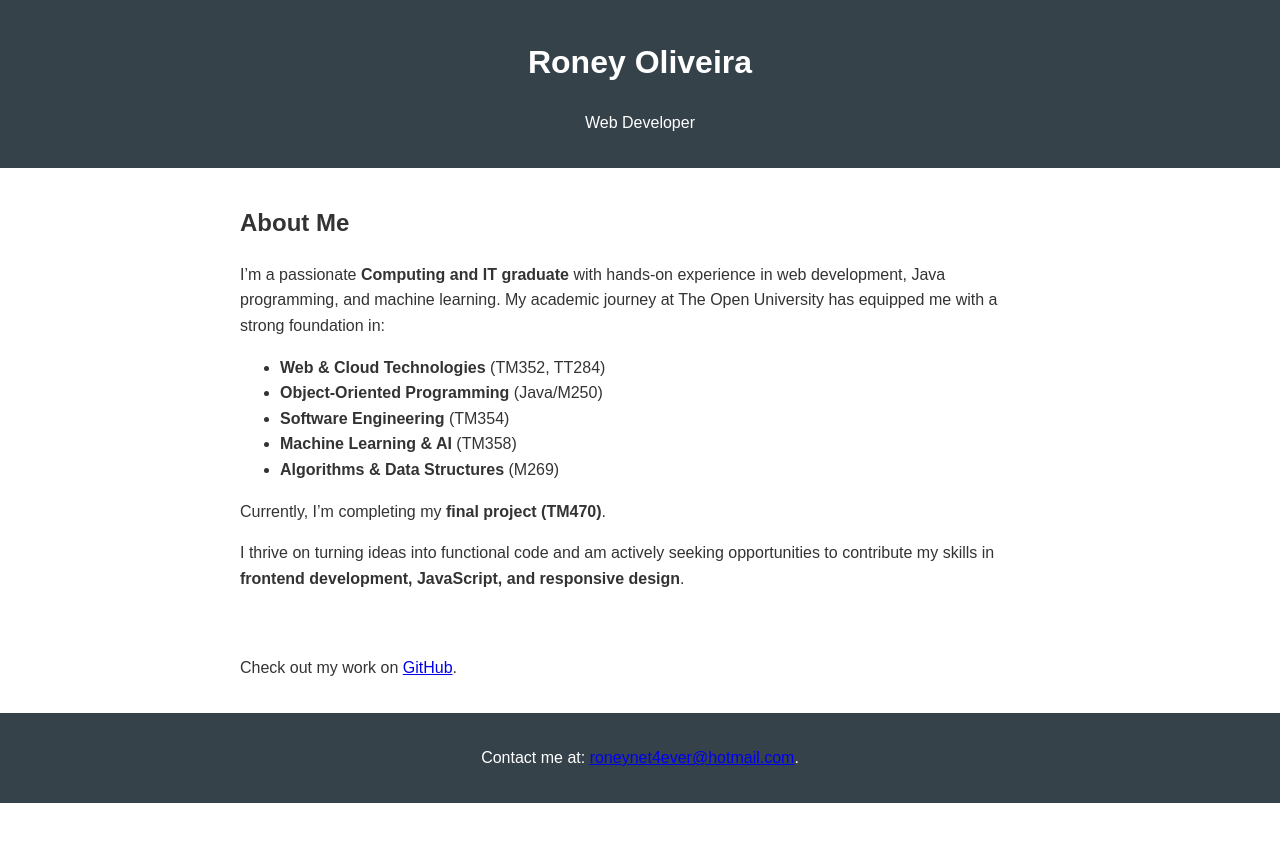
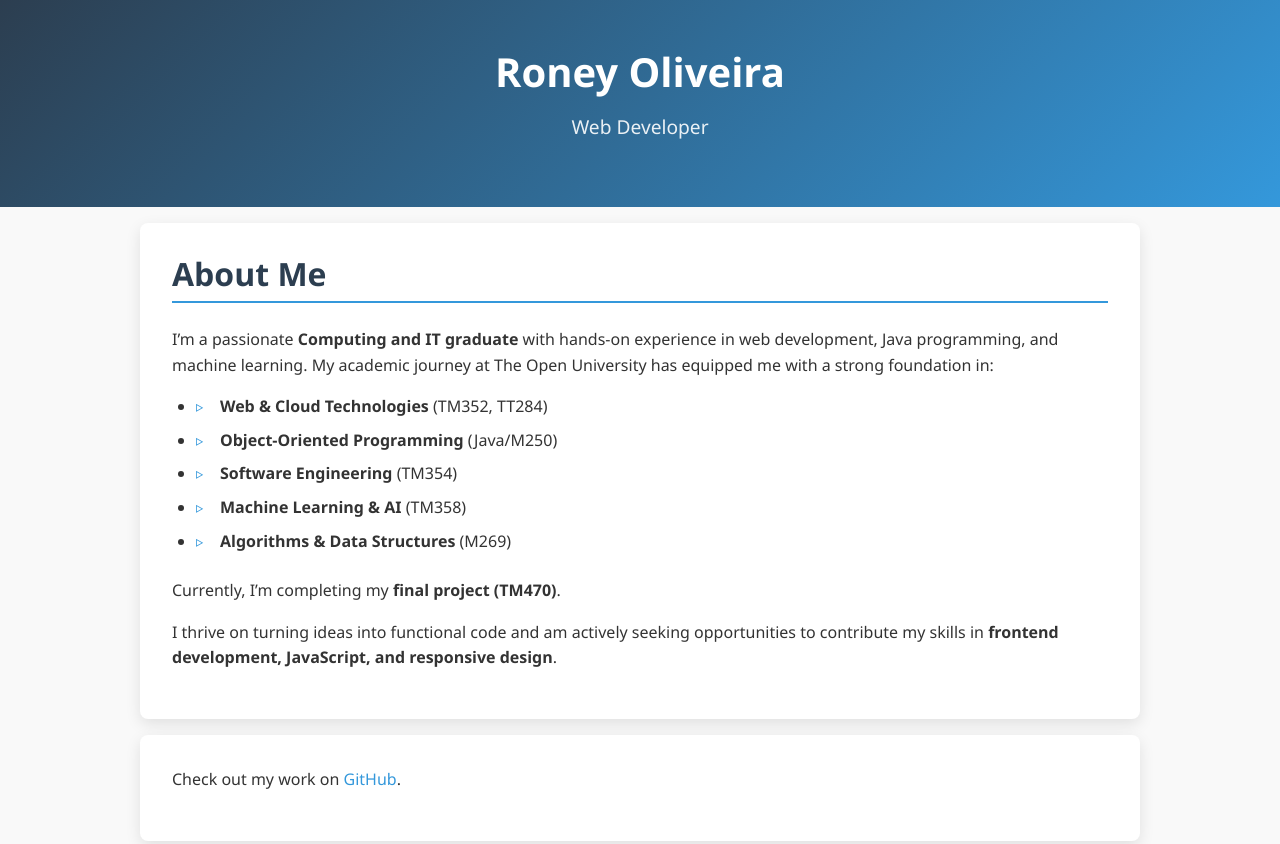
Before and after one commit to Roneynet/roneynet.github.io, a plain HTML site: page index.html in a window 1280 px wide. Shown: the top 844 px of the page. Before the commit the page ends 803 px from the top, so only its background shows below. Drawn offline with Linux system fonts and the light colour scheme.

Commit message:
CSS styling updated

```diff
--- a/style.css
+++ b/style.css
@@ -1,34 +1,166 @@
-body {
-  font-family: Arial, sans-serif;
-  line-height: 1.6;
+/* ===== Global Styles ===== */
+:root {
+  --primary-color: #3498db; /* Professional blue */
+  --secondary-color: #2c3e50; /* Dark blue-gray */
+  --accent-color: #e74c3c; /* Vibrant accent */
+  --text-color: #333;
+  --light-bg: #f9f9f9;
+  --white: #ffffff;
+  --box-shadow: 0 5px 15px rgba(0, 0, 0, 0.1);
+}
+
+* {
   margin: 0;
   padding: 0;
-  color: #333;
+  box-sizing: border-box;
 }
 
-header {
-  background: #35424a;
-  color: white;
-  padding: 1rem;
-  text-align: center;
+body {
+  font-family: 'Segoe UI', Tahoma, Geneva, Verdana, sans-serif;
+  line-height: 1.6;
+  color: var(--text-color);
+  background-color: var(--light-bg);
 }
 
-#about,
-#projects {
-  padding: 1rem;
-  max-width: 800px;
-  margin: auto;
+/* ===== Typography ===== */
+h1,
+h2,
+h3 {
+  font-weight: 700;
+  line-height: 1.2;
+  margin-bottom: 1rem;
 }
 
-.project {
-  border: 1px solid #ddd;
-  padding: 1rem;
-  margin: 1rem 0;
+h1 {
+  font-size: 2.5rem;
+  color: var(--white);
 }
 
+h2 {
+  font-size: 2rem;
+  color: var(--secondary-color);
+  border-bottom: 2px solid var(--primary-color);
+  padding-bottom: 0.5rem;
+  margin-bottom: 1.5rem;
+}
+
+h3 {
+  font-size: 1.5rem;
+  color: var(--primary-color);
+}
+
+p {
+  margin-bottom: 1rem;
+}
+
+/* ===== Header ===== */
+header {
+  background: linear-gradient(
+    135deg,
+    var(--secondary-color),
+    var(--primary-color)
+  );
+  color: white;
+  padding: 3rem 1rem;
+  text-align: center;
+  margin-bottom: 2rem;
+}
+
+header p {
+  font-size: 1.2rem;
+  opacity: 0.9;
+}
+
+/* ===== Sections ===== */
+section {
+  background: var(--white);
+  padding: 2rem;
+  margin: 1rem auto;
+  max-width: 1000px;
+  border-radius: 8px;
+  box-shadow: var(--box-shadow);
+}
+
+#about {
+  margin-top: -1rem; /* Overlaps header slightly */
+}
+
+/* ===== Lists ===== */
+ul {
+  margin: 1rem 0 1.5rem 1.5rem;
+}
+
+li {
+  margin-bottom: 0.5rem;
+  position: relative;
+  padding-left: 1.5rem;
+}
+
+li:before {
+  content: '▹';
+  position: absolute;
+  left: 0;
+  color: var(--primary-color);
+}
+
+/* ===== Links ===== */
+a {
+  color: var(--primary-color);
+  text-decoration: none;
+  transition: all 0.3s ease;
+}
+
+a:hover {
+  color: var(--accent-color);
+  text-decoration: underline;
+}
+
+/* ===== Footer ===== */
 footer {
   text-align: center;
-  padding: 1rem;
-  background: #35424a;
+  padding: 2rem;
+  background: var(--secondary-color);
   color: white;
+  margin-top: 2rem;
 }
+
+footer a {
+  color: var(--white);
+  font-weight: 600;
+}
+
+footer a:hover {
+  color: var(--accent-color);
+}
+
+/* ===== Responsive Design ===== */
+@media (max-width: 768px) {
+  section {
+    margin: 1rem;
+    padding: 1.5rem;
+  }
+
+  h1 {
+    font-size: 2rem;
+  }
+
+  h2 {
+    font-size: 1.5rem;
+  }
+}
+
+/* ===== Animation ===== */
+@keyframes fadeIn {
+  from {
+    opacity: 0;
+    transform: translateY(20px);
+  }
+  to {
+    opacity: 1;
+    transform: translateY(0);
+  }
+}
+
+section {
+  animation: fadeIn 0.6s ease-out;
+}
```
